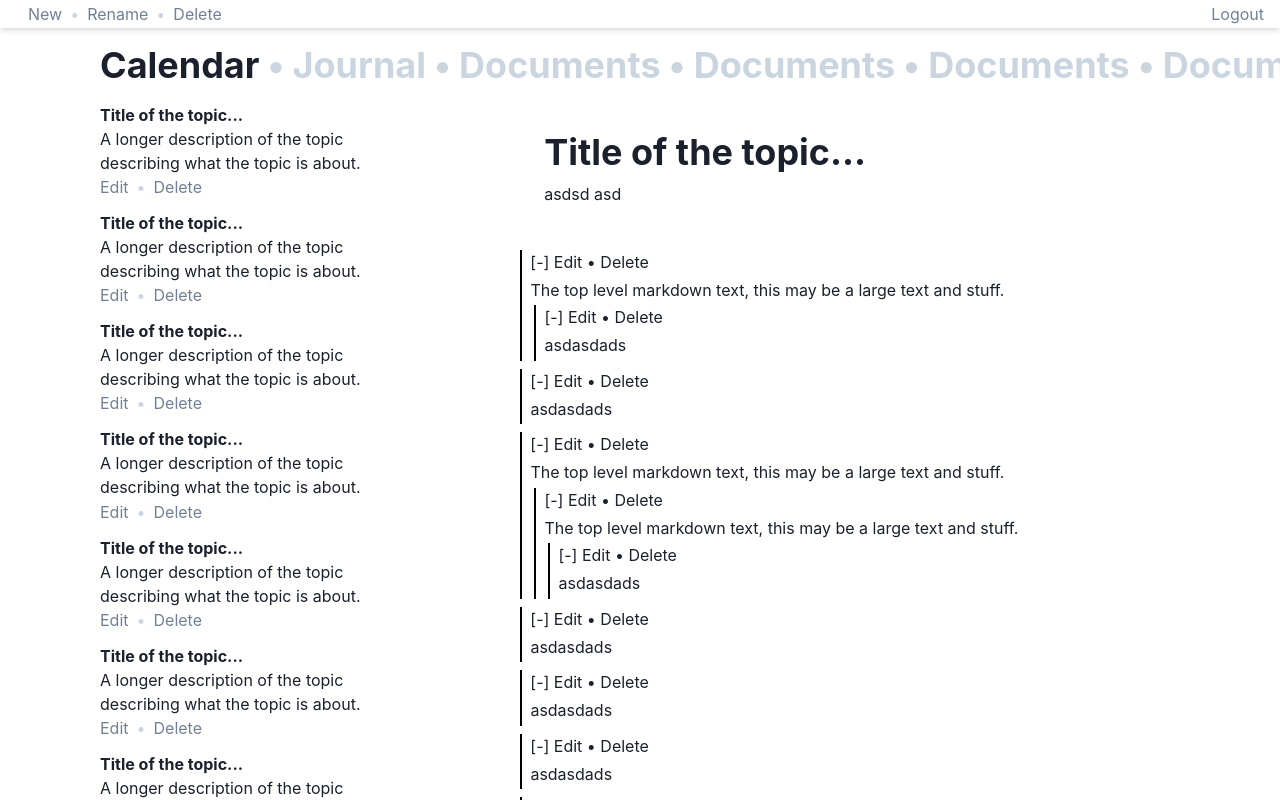
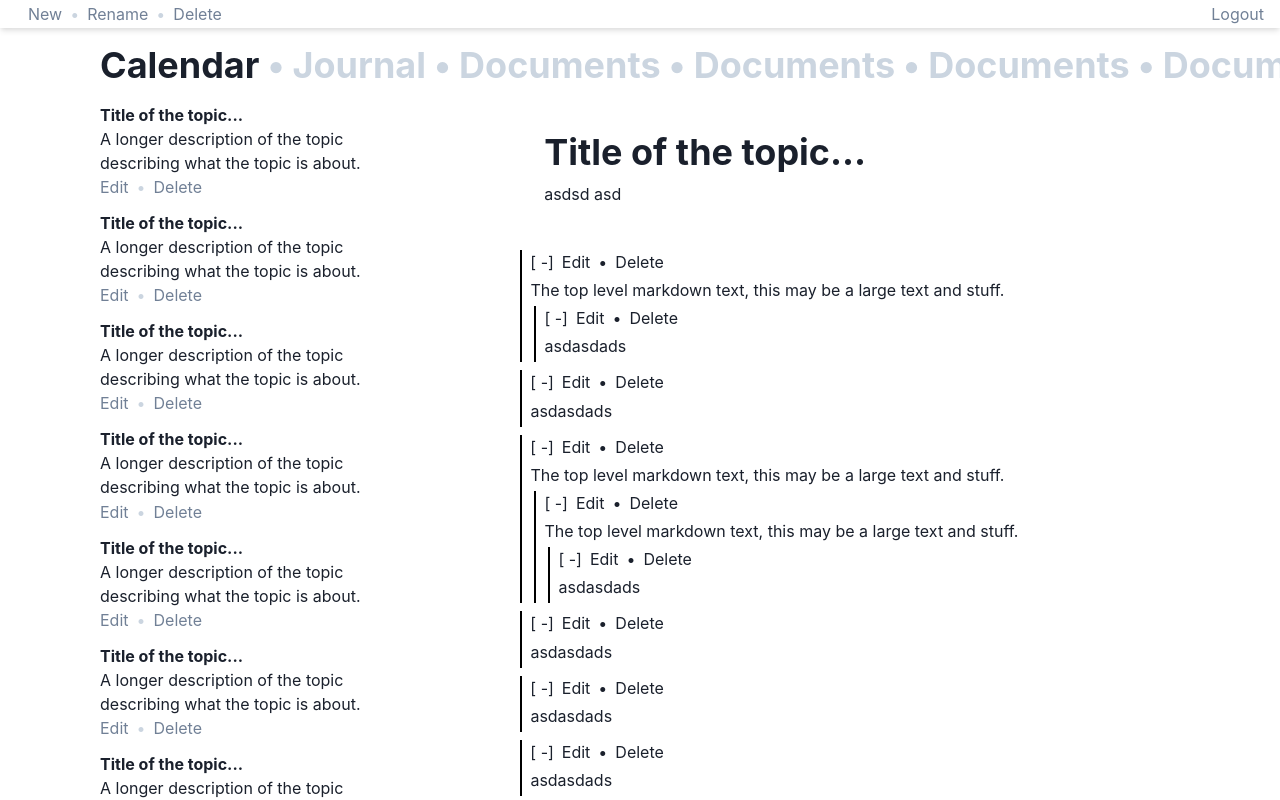
Before and after one commit to RuiFilipeCampos/topic-org-tool, a React (Create React App) app in the folder frontend/web/: page /dashboard in a window 1280 px wide. Built offline with nearby package versions, Linux system fonts and the light colour scheme; no server answers.

Commit message:
Better spacing on the control menu.

```diff
--- a/frontend/web/src/pages/dash.js
+++ b/frontend/web/src/pages/dash.js
@@ -118,10 +118,17 @@ const TopicStack = () => <VStack
 </VStack>
 
 const Thread = (props) => <HStack w="99%">
-    <Flex w=".3%" h="100%" bg="black"><></></Flex>
-    <VStack w="99%" h="100%" px={.1} spacing={.9} >
+    <Flex w=".3%" h="100%" bg="black">
+        <></>
+    </Flex>
+    <VStack w="99%" h="100%" px={.1} spacing={.99} >
         <Flex bg="white" w="full">
-            <Text textAlign="left">[-] Edit • Delete</Text>
+            <HStack w="full" h="full">
+                <Text textAlign="left">[ -]</Text>
+                <Text>Edit</Text>
+                <Text>•</Text>
+                <Text>Delete</Text>
+            </HStack>
         </Flex>
         <Spacer/> <Spacer/><Spacer/>
         <Flex bg="white" w="full" p={.1}>
```
